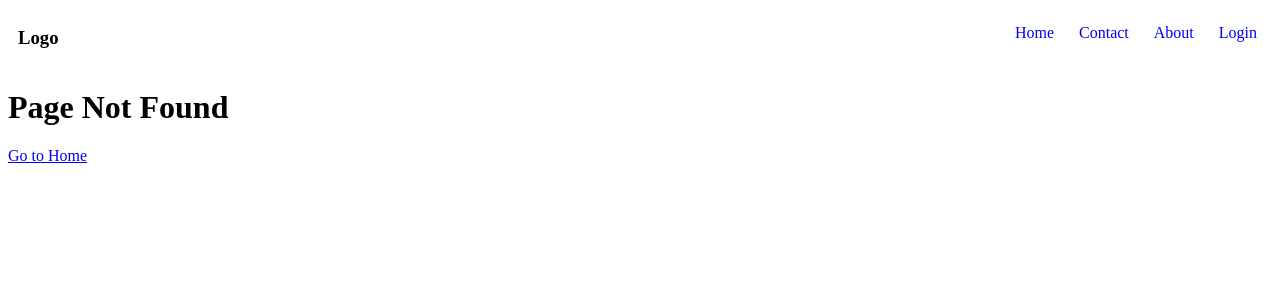
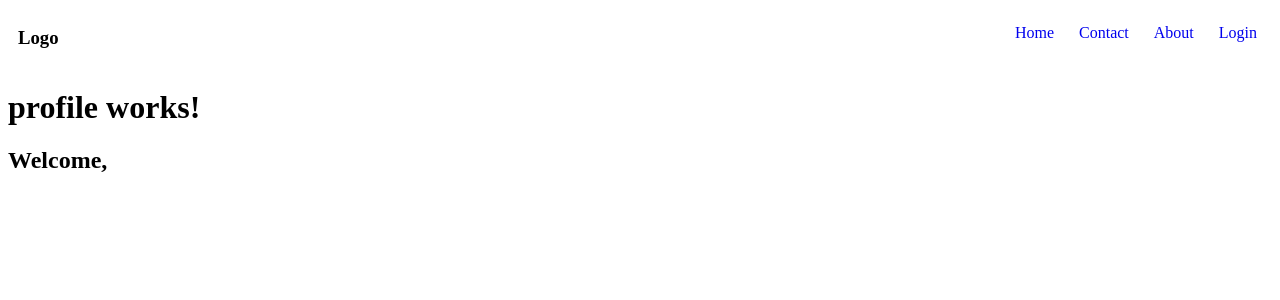
Before and after one commit to shubham4786/Angular, an Angular app in the folder my-app/: page /profile in a window 1280 px wide. Before the commit this address had no page. Shown: the top 300 px of the page. Built offline with nearby package versions, Linux system fonts and the light colour scheme.

Commit message:
data pass 1

```diff
--- a/my-app/src/app/app.routes.ts
+++ b/my-app/src/app/app.routes.ts
@@ -4,12 +4,14 @@ import { About } from './about/about';
 import { Contact } from './contact/contact';
 import { Home } from './home/home';
 import { PageNotFound } from './page-not-found/page-not-found';
+import { Profile } from './profile/profile';
 
 export const routes: Routes = [
     { path: "", component: Home },
     { path: "login", component: Login },
     { path: "about", component: About },
     { path: "contact", component: Contact },
+    { path: "profile", component: Profile },
     { path: '**', component: PageNotFound }
 
 ];
--- a/my-app/src/app/home/home.html
+++ b/my-app/src/app/home/home.html
@@ -1 +1,3 @@
 <h1>home works!</h1>
+
+<a [routerLink]="['profile',{name:'Shubham'}]">Go to Profile</a>
--- a/my-app/src/app/home/home.ts
+++ b/my-app/src/app/home/home.ts
@@ -1,8 +1,9 @@
 import { Component } from '@angular/core';
+import { RouterLink } from '@angular/router';
 
 @Component({
   selector: 'app-home',
-  imports: [],
+  imports: [RouterLink],
   templateUrl: './home.html',
   styleUrl: './home.css'
 })
--- /dev/null
+++ b/my-app/src/app/profile/profile.html
@@ -0,0 +1,2 @@
+<h1>profile works!</h1>
+<h2>Welcome, {{userName}}</h2>
--- /dev/null
+++ b/my-app/src/app/profile/profile.ts
@@ -0,0 +1,18 @@
+import { Component } from '@angular/core';
+import { ActivatedRoute } from '@angular/router';
+
+@Component({
+  selector: 'app-profile',
+  imports: [],
+  templateUrl: './profile.html',
+  styleUrl: './profile.css'
+})
+export class Profile {
+  userName: string | null = ''
+  constructor(private route: ActivatedRoute) { }
+
+  ngOnInit() {
+    this.userName = this.route.snapshot.paramMap.get('name')
+
+  }
+}
```
Also changed, not shown: my-app/src/app/profile/profile.css (added), 1 other file (tests, documents, lock files or other folders).
